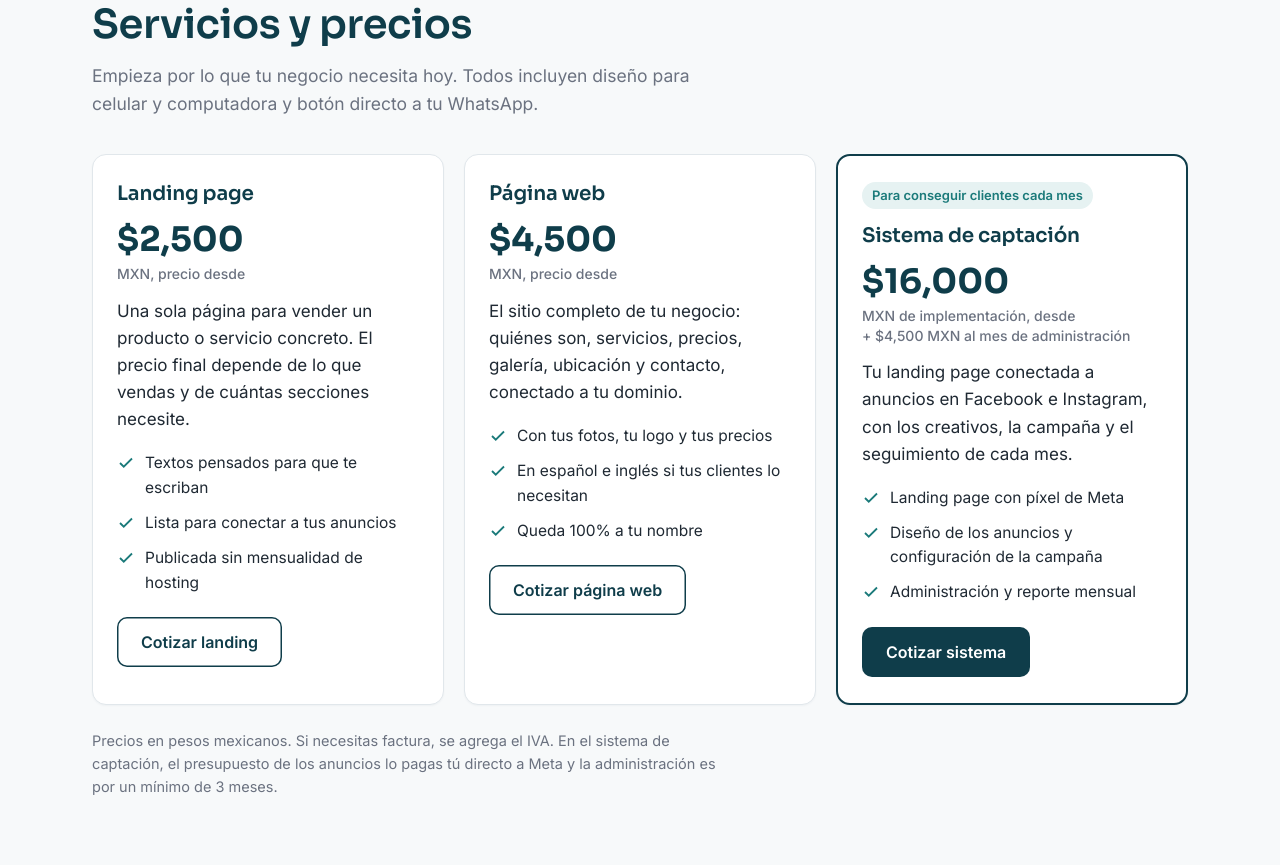
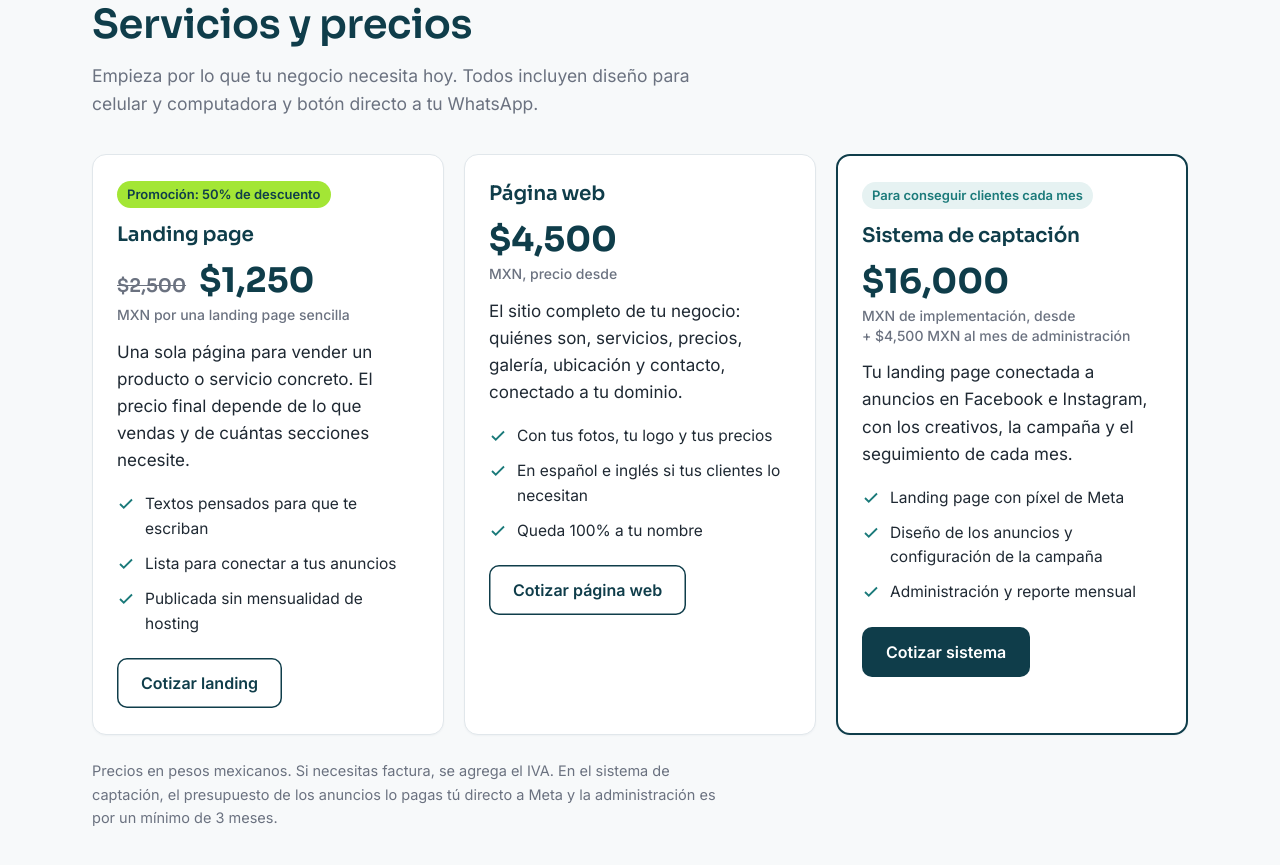
Before and after one commit to delhervic/fgo-services, a plain HTML site: page index.html in a window 1280 px wide. Shown: the part 922-1787 px from the top of the page. Drawn offline with Linux system fonts and the light colour scheme.

Commit message:
Landing page en promoción: 50% de descuento, $1,250
Co-Authored-By: Claude Opus 5.5 <noreply@anthropic.com>
Claude-Session: https://claude.ai/code/session_013PMNwAZ8vt9B74e998UWjg

```diff
--- a/index.html
+++ b/index.html
@@ -89,6 +89,8 @@ header .btn:hover{background:var(--humo)}
 .servicio{background:#fff;border:1px solid var(--linea);border-radius:14px;padding:26px 24px;display:flex;flex-direction:column;box-shadow:0 1px 2px rgba(15,61,74,.04)}
 .servicio .etiqueta{align-self:flex-start;font:600 13px/1 var(--inter);color:var(--teal);background:#E6F2F2;padding:7px 10px;border-radius:999px;margin-bottom:14px}
 .servicio .price{margin-top:14px;font:700 34px/1.1 var(--sora);color:var(--petroleo)}
+.servicio .price del{font-size:.55em;font-weight:600;color:var(--gris);margin-right:6px}
+.servicio .etiqueta.promo{color:var(--petroleo);background:var(--lima)}
 .servicio .price small{display:block;font:500 14px/1.4 var(--inter);color:var(--gris);margin-top:6px}
 .servicio .desc{margin-top:14px;color:var(--grafito)}
 .servicio ul{list-style:none;padding:0;margin:18px 0 0;display:grid;gap:10px}
@@ -238,15 +240,16 @@ footer .eslogan b{color:var(--lima);font-weight:600}
     </div>
     <div class="servicios">
       <article class="servicio">
+        <span class="etiqueta promo">Promoción: 50% de descuento</span>
         <h3>Landing page</h3>
-        <div class="price">$2,500<small>MXN, precio desde</small></div>
+        <div class="price"><del>$2,500</del> $1,250<small>MXN por una landing page sencilla</small></div>
         <p class="desc">Una sola página para vender un producto o servicio concreto. El precio final depende de lo que vendas y de cuántas secciones necesite.</p>
         <ul>
           <li><svg viewBox="0 0 24 24" fill="none" stroke="currentColor" stroke-width="2.4" aria-hidden="true"><path d="M20 6 9 17l-5-5"/></svg>Textos pensados para que te escriban</li>
           <li><svg viewBox="0 0 24 24" fill="none" stroke="currentColor" stroke-width="2.4" aria-hidden="true"><path d="M20 6 9 17l-5-5"/></svg>Lista para conectar a tus anuncios</li>
           <li><svg viewBox="0 0 24 24" fill="none" stroke="currentColor" stroke-width="2.4" aria-hidden="true"><path d="M20 6 9 17l-5-5"/></svg>Publicada sin mensualidad de hosting</li>
         </ul>
-        <div class="pie"><a class="btn btn-sec wa" data-msg="Hola, me interesa una landing page." href="#" target="_blank" rel="noopener">Cotizar landing</a></div>
+        <div class="pie"><a class="btn btn-sec wa" data-msg="Hola, me interesa la promoción de landing page a $1,250." href="#" target="_blank" rel="noopener">Cotizar landing</a></div>
       </article>
       <article class="servicio">
         <h3>Página web</h3>
```
